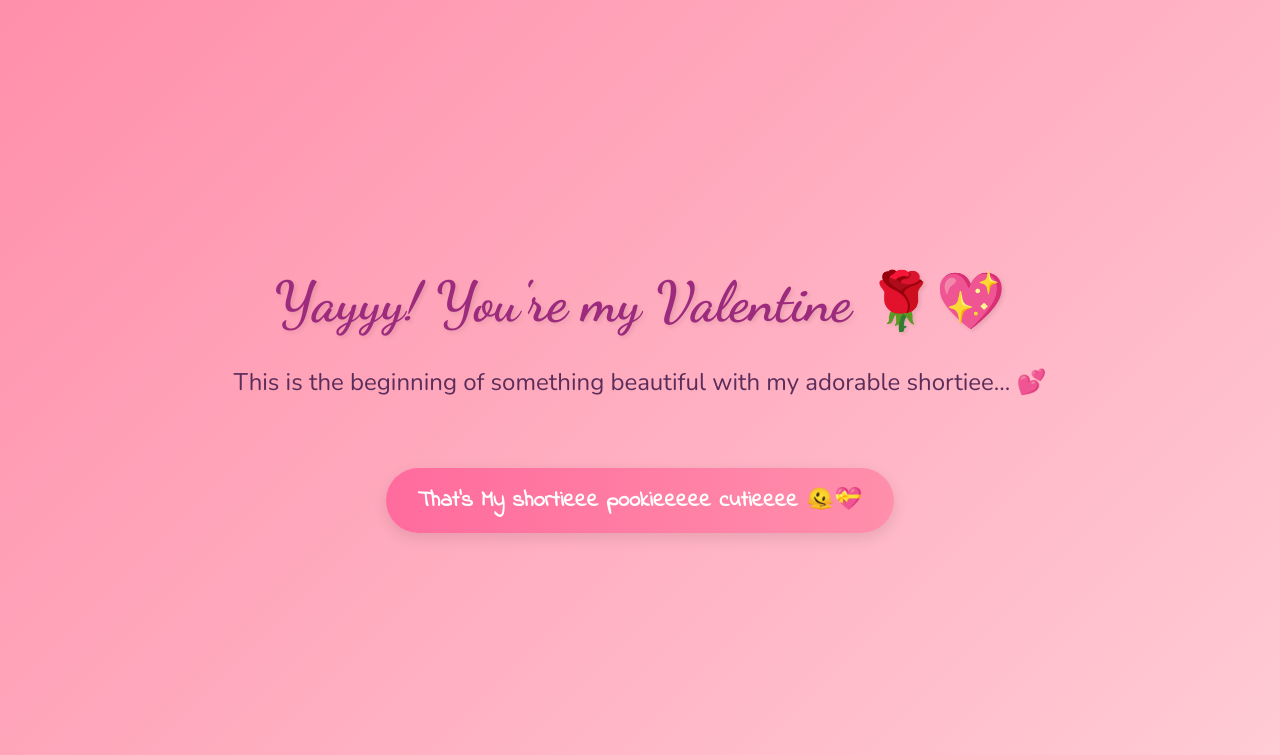
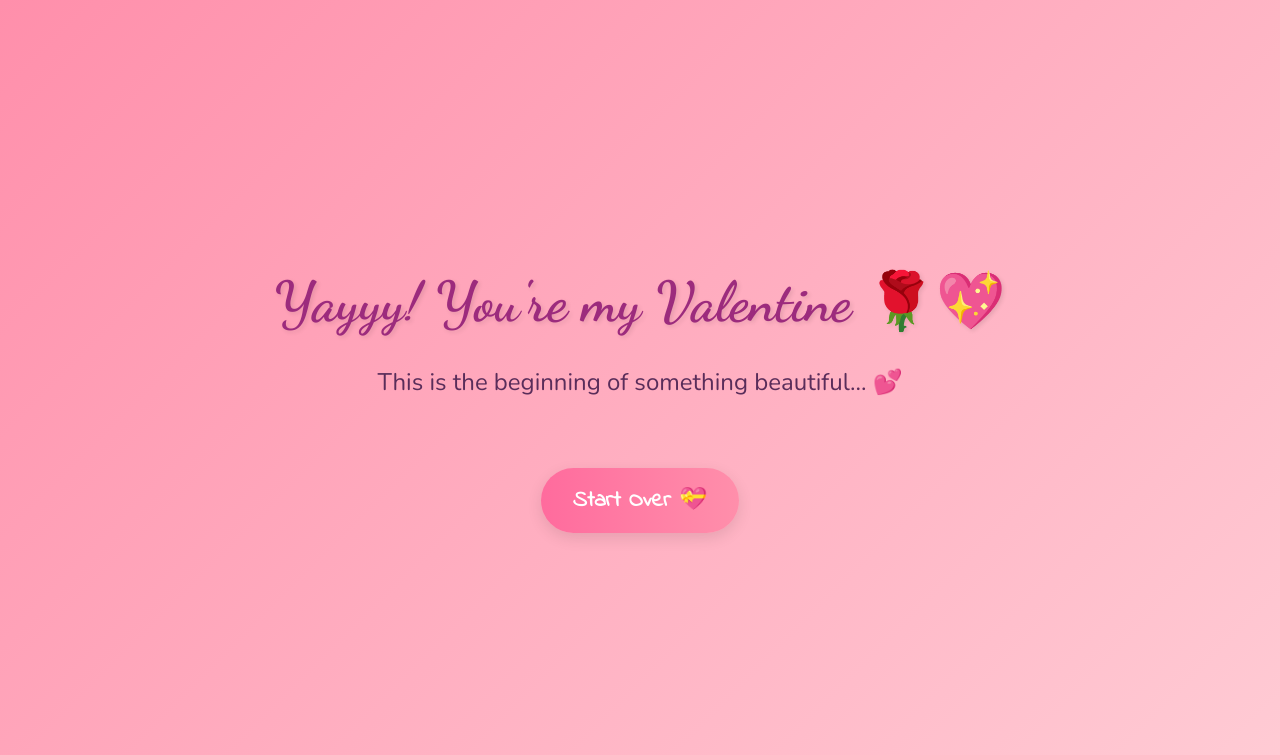
Before and after one commit to Rishabh9570/kalii, a plain HTML site: page index.html in a window 1280 px wide. Both pictures are taken after a click on the button "Yes 💖". Shown: the top 755 px of the page. Drawn offline with nearby package versions, Linux system fonts and the light colour scheme.

Commit message:
valentine special

```diff
--- a/index.html
+++ b/index.html
@@ -283,9 +283,9 @@
     <!-- Celebration screen -->
     <div class="celebration" id="celebration">
         <h2>Yayyy! You're my Valentine 🌹💖</h2>
-        <p>This is the beginning of something beautiful with my adorable shortiee... 💕</p>
+        <p>This is the beginning of something beautiful... 💕</p>
         <div class="buttons">
-            <button class="btn yes-btn" id="restartBtn">That's My shortieee pookieeeee cutieeee 🫠💝</button>
+            <button class="btn yes-btn" id="restartBtn">Start Over 💝</button>
         </div>
     </div>
 
@@ -301,16 +301,16 @@
 
             // Messages for Nah button
             const messages = [
-                "Are you sure aap accept nhi karenge!!? 🥺",
+                "Are you sure? 🥺",
                 "Please don't break my heart 💔",
                 "I made this just for you 🌸",
-                "Okay… one more chance? otherwise tera maggie 2 min ke instead 50 min me bane😭",
+                "Okay… one more chance? 😭",
                 "I'll wait… 💗",
-                "Cutie please na? 🥰",
-                "You're my shortiee na 💕",
+                "Pretty please? 🥰",
+                "You're my favorite person 💕",
                 "I'll be really sad... 😢",
                 "Just say yes! 😘",
-                "Finally bol de na pleaseee🥺! 🌟"
+                "Final chance to make me happy! 🌟"
             ];
 
             let messageIndex = 0;
```
